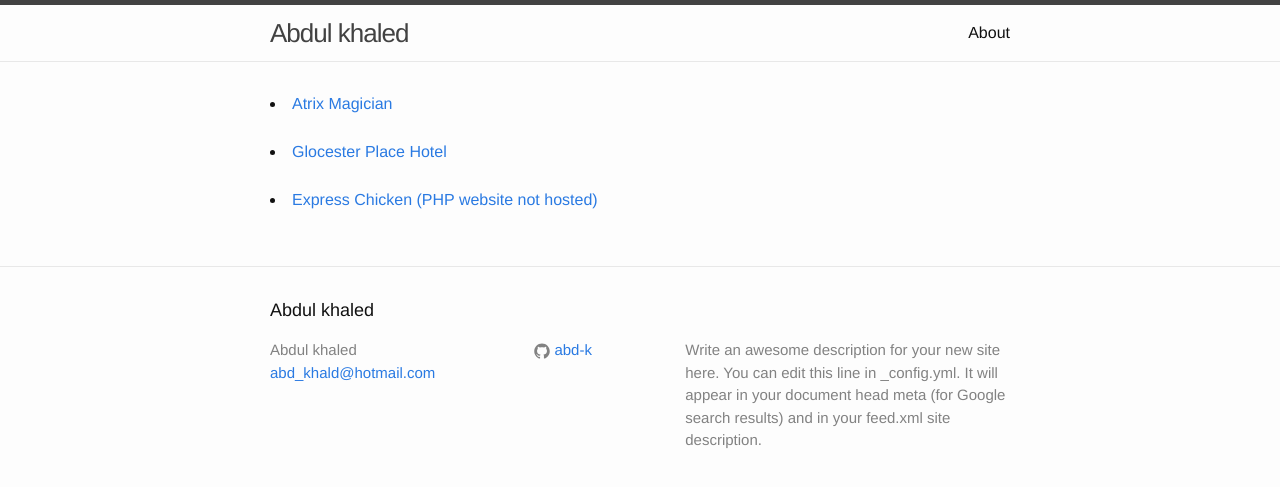
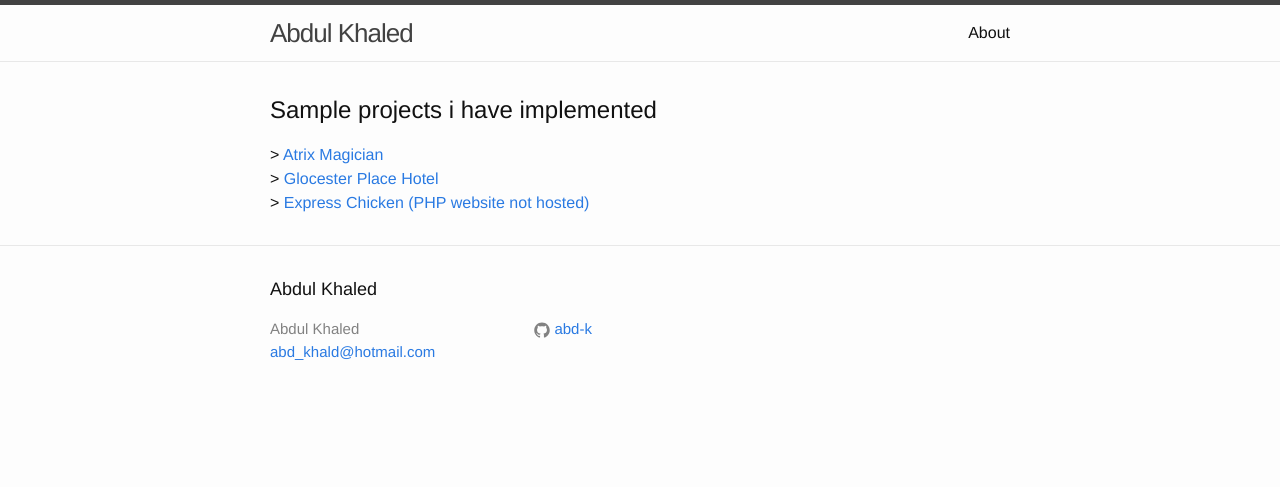
Before and after one commit to Abd-K/Abd-K.github.io, a Jekyll site: the page built from index.html, in a window 1280 px wide. Shown: the top 487 px of the page. Built offline with Jekyll 4.4.1, drawn with Linux system fonts in a browser that asks for light colours.

Commit message:
update default.html

```diff
--- a/_config.yml
+++ b/_config.yml
@@ -6,14 +6,12 @@
 # 'jekyll serve'. If you change this file, please restart the server process.
 
 # Site settings
-title: Abdul khaled
+title: Abdul Khaled
 email: abd_khald@hotmail.com
 description: > # this means to ignore newlines until "baseurl:"
-  Write an awesome description for your new site here. You can edit this
-  line in _config.yml. It will appear in your document head meta (for
-  Google search results) and in your feed.xml site description.
-baseurl: "https://abd-k.github.io/" # the subpath of your site, e.g. /blog
-url: "https://abd-k.github.io/" # the base hostname & protocol for your site
+
+baseurl: "https://abd-k.github.io" # the subpath of your site, e.g. /blog
+url: "https://abd-k.github.io" # the base hostname & protocol for your site
 # twitter_username: jekyllrb
 github_username:  abd-k
 
--- a/_layouts/default.html
+++ b/_layouts/default.html
@@ -9,9 +9,10 @@
 
     <div class="page-content">
       <div class="wrapper">
-        <li><a href="Atrix_magician/index.html"> Atrix Magician</a></li> <br>
-        <li><a href="hotel/index.html">Glocester Place Hotel</a> </li><br>
-        <li><a href="https://github.com/Abd-K/Abd-K.github.io/tree/master/shopping_cart_express_chicken"> Express Chicken (PHP website not hosted) </a> </li> <br>
+        <H2> Sample projects i have implemented </H2>
+        <span> > </span> <a href="Atrix_magician/index.html"> Atrix Magician</a> <br>
+        <span> > </span> <a href="hotel/index.html">Glocester Place Hotel</a><br>
+        <span> > </span> <a href="https://github.com/Abd-K/Abd-K.github.io/tree/master/shopping_cart_express_chicken"> Express Chicken (PHP website not hosted) </a><br>
       </div>
     </div>
 
```
